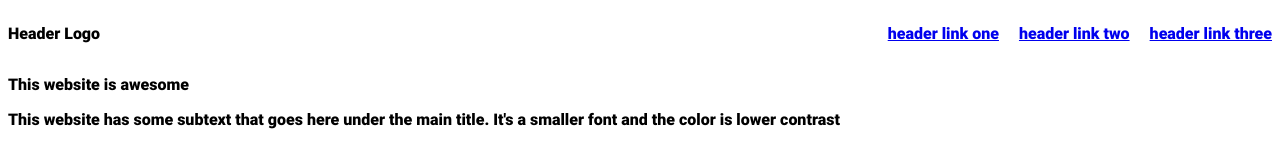
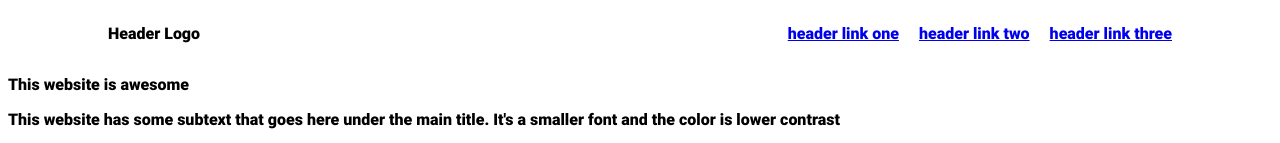
Before and after one commit to joominchoi/landing-page, a plain HTML site: page index.html in a window 1280 px wide. Shown: the top 143 px of the page. Drawn offline with Linux system fonts and the light colour scheme.

Commit message:
Add margin to left and right of header

```diff
--- a/style.css
+++ b/style.css
@@ -10,7 +10,8 @@ body {
 .header {
   display: flex;
   justify-content: space-between;
-/*  margin: 100px;*/
+  margin-left: 100px;
+  margin-right: 100px;
 }
 
 .right-links {
```
